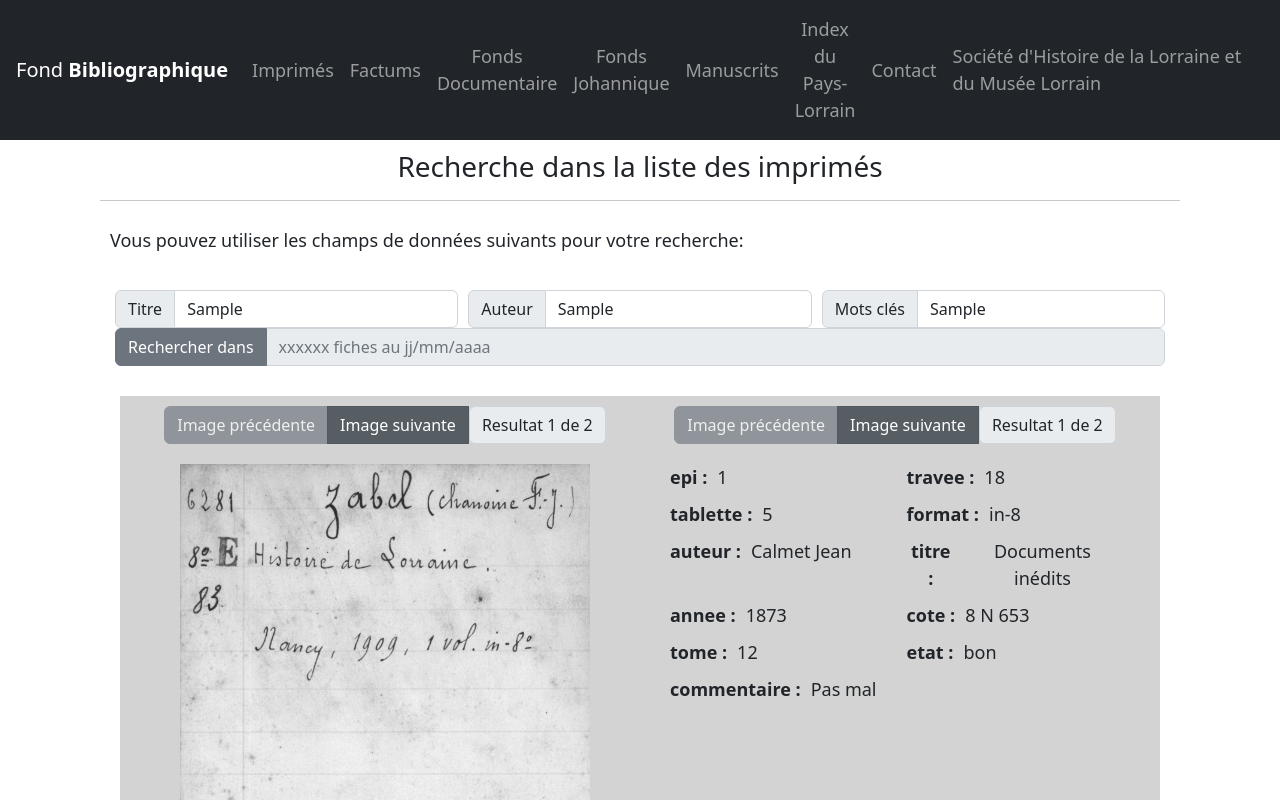
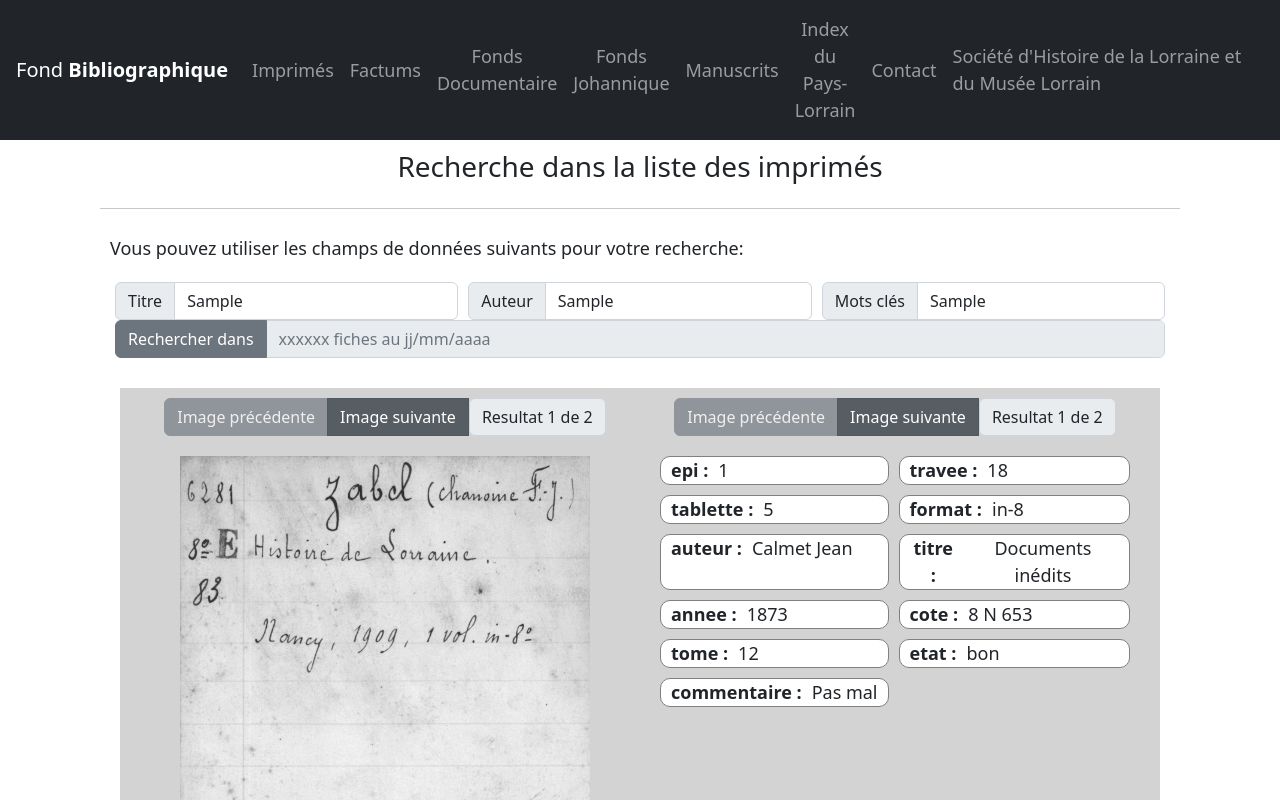
Before and after one commit to loicbefve/BiblioSHLML, a React (Vite) app: page /imprimes in a window 1280 px wide. Both pictures are taken after typing "Sample", "Sample", "Sample" into the empty fields and a click on the button "Rechercher dans". Shown: the top 800 px of the page. Built offline with nearby package versions, Linux system fonts and the light colour scheme.

Commit message:
Improve styles to have a coherent UI

```diff
--- a/src/components/ImageViewer.tsx
+++ b/src/components/ImageViewer.tsx
@@ -4,12 +4,19 @@ import { Dispatch, SetStateAction } from 'react';
 
 const ImageViewerWrapper = styled.div`
   flex: 1;
+  display: flex;
+  flex-direction: column;
   text-align: center;
+`;
+
+const ImageContainer = styled.div`
+  flex-grow: 0;
 `;
 
 const ResultImg = styled.img`
   padding: 20px;
-  height: 600px;
+  max-height: 600px;
+  height: 100%;
 `;
 
 const ResultNavigationWrapper = styled.div``;
@@ -61,11 +68,13 @@ function ImageViewer({
           </InputGroup.Text>
         </ButtonGroup>
       </ResultNavigationWrapper>
-      <ResultImg
-        src={currentSource}
-        alt="Result of the research"
-        crossOrigin="anonymous"
-      />
+      <ImageContainer>
+        <ResultImg
+          src={currentSource}
+          alt="Result of the research"
+          crossOrigin="anonymous"
+        />
+      </ImageContainer>
     </ImageViewerWrapper>
   );
 }
--- a/src/components/ResultsViewer.tsx
+++ b/src/components/ResultsViewer.tsx
@@ -5,7 +5,6 @@ import ImageViewer from './ImageViewer';
 import MetadataViewer from './metadata/MetadataViewer';
 
 function parseHash(hashToParse: string, results: ImprimeResearchResult[]) {
-  console.log('parseHash called', results);
   const maybeDataIndexFromHash = hashToParse.match(/(?<=r)[0-9]/);
   const maybeImageIndexFromHash = hashToParse.match(/(?<=i)[0-9]/);
 
--- a/src/components/SearchBar.tsx
+++ b/src/components/SearchBar.tsx
@@ -22,7 +22,7 @@ const SearchBarWrapper = styled.div`
   flex-direction: column;
 `;
 
-const IntroductionText = styled.p`
+const IntroductionText = styled.div`
   padding: 10px;
 `;
 
--- a/src/components/SearchComponent.tsx
+++ b/src/components/SearchComponent.tsx
@@ -8,9 +8,16 @@ import SearchBar from './SearchBar';
 import SearchInvitation from './SearchInvitation';
 import SearchLoading from './SearchLoading';
 
+const SearchComponentWrapper = styled.div`
+  display: flex;
+  flex: 1;
+  flex-direction: column;
+`;
+
 const ResultDisplayContainer = styled.div`
   background-color: lightgrey;
   display: flex;
+  flex: 1;
   flex-direction: row;
   padding: 10px;
   margin: 20px;
@@ -55,7 +62,7 @@ function SearchComponent() {
     if (title || author || keywords) {
       handleSearch();
     }
-  }, []);
+  }, [handleSearch, searchParams]);
 
   /* HOOKS */
   /**
@@ -81,10 +88,10 @@ function SearchComponent() {
 
   /* TSX */
   return (
-    <>
+    <SearchComponentWrapper>
       <SearchBar onSearch={handleSearch} />
       <ResultDisplayContainer>{renderResults()}</ResultDisplayContainer>
-    </>
+    </SearchComponentWrapper>
   );
 }
 
--- a/src/components/SearchInvitation.tsx
+++ b/src/components/SearchInvitation.tsx
@@ -4,7 +4,7 @@ const SearchInvitationContainer = styled.div`
   flex: 1;
   display: flex;
   justify-content: center;
-  height: 800px;
+  height: 100%;
   align-items: center;
   color: gray;
 `;
--- a/src/components/SearchLoading.tsx
+++ b/src/components/SearchLoading.tsx
@@ -5,7 +5,7 @@ const SearchLoadingContainer = styled.div`
   display: flex;
   flex-direction: column;
   justify-content: center;
-  height: 800px;
+  height: 100%;
   align-items: center;
   color: gray;
 `;
--- a/src/components/metadata/MetadataItem.tsx
+++ b/src/components/metadata/MetadataItem.tsx
@@ -2,6 +2,10 @@ import styled from 'styled-components';
 
 const MetadataWrapper = styled.div`
   padding: 0 10px;
+  border: solid 1px grey;
+  text-align: center;
+  background-color: white;
+  border-radius: 10px;
 `;
 
 const MetadataContainer = styled.div`
--- a/src/pages/Imprimes.tsx
+++ b/src/pages/Imprimes.tsx
@@ -7,14 +7,20 @@ const Title = styled.h3`
   margin-top: 10px;
 `;
 
+const ImprimesWrapper = styled.div`
+  height: 100%;
+  display: flex;
+  flex-direction: column;
+`;
+
 /* COMPONENT */
 function Imprimes() {
   return (
-    <>
+    <ImprimesWrapper>
       <Title>Recherche dans la liste des imprimés</Title>
       <hr />
       <SearchComponent />
-    </>
+    </ImprimesWrapper>
   );
 }
 
```
